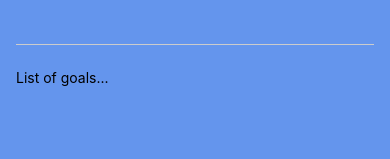
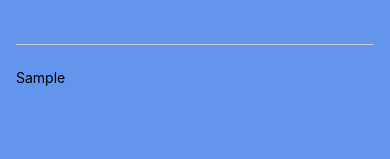
Before and after one commit to ZukyCoder/react-native-intro, a React Native app: screen / in a window 390 px wide. Both pictures are taken after typing "Sample" into the empty fields and a click on the button "ADD GOAL". Shown: the part 134-293 px from the top of the page. Built offline with nearby package versions, Linux system fonts and the light colour scheme.

Commit message:
create a input list from array dynamically

```diff
--- a/App.js
+++ b/App.js
@@ -8,9 +8,13 @@
 
 export default function App() {
 const [enteredGoal, setEnteredGoal] = useState('');
+const [courseGoals, setCourseGoals] = useState([]);
 
   function addGoalHandler() {
-    console.log(enteredGoal);
+    setCourseGoals(currentGoals => [
+      ...currentGoals,
+      enteredGoal
+    ]);
   }
 
   function goalInputHandler(enteredText) {
@@ -28,7 +32,7 @@
         <Button title="Add Goal" onPress={addGoalHandler} />
       </View>
       <View style={styles.goalsContainer}>
-        <Text >List of goals...</Text>
+        {courseGoals.map((goal) => <Text key={goal}>{goal}</Text>)}
       </View>
     </View>
   );
```
